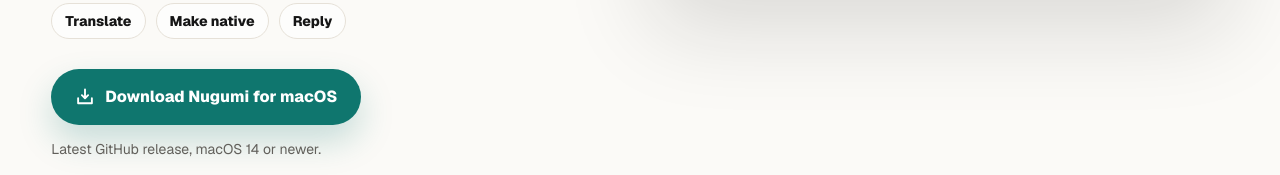
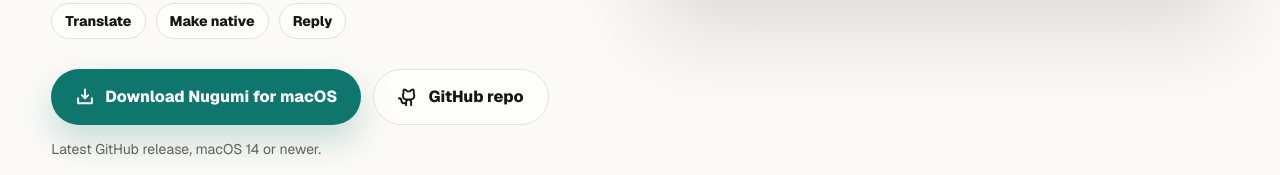
Before and after one commit to ChoiVadim/nugumi-landing, a Next.js app: page / in a window 1280 px wide. Shown: the part 633-808 px from the top of the page. Built offline with nearby package versions, Linux system fonts and the light colour scheme.

Commit message:
Add GitHub repo button

```diff
--- a/src/app/globals.css
+++ b/src/app/globals.css
@@ -124,18 +124,22 @@
   font-weight: 720;
 }
 
-.download-button {
+.cta-row {
+  display: flex;
+  flex-wrap: wrap;
+  gap: 12px;
+  margin-top: 30px;
+}
+
+.download-button,
+.repo-button {
   display: inline-flex;
   align-items: center;
   justify-content: center;
   gap: 10px;
   min-height: 56px;
-  margin-top: 30px;
   padding: 0 24px;
   border-radius: 999px;
-  background: var(--accent);
-  color: #ffffff;
-  box-shadow: 0 16px 34px rgba(15, 118, 110, 0.22);
   font-size: 16px;
   font-weight: 760;
   transition:
@@ -144,12 +148,31 @@
     box-shadow 160ms ease;
 }
 
+.download-button {
+  background: var(--accent);
+  color: #ffffff;
+  box-shadow: 0 16px 34px rgba(15, 118, 110, 0.22);
+}
+
 .download-button:hover {
   background: var(--accent-strong);
   box-shadow: 0 18px 42px rgba(15, 118, 110, 0.28);
 }
 
-.download-button:active {
+.repo-button {
+  border: 1px solid var(--line);
+  background: rgba(255, 255, 255, 0.64);
+  color: var(--foreground);
+}
+
+.repo-button:hover {
+  border-color: #d3cbbd;
+  background: #ffffff;
+  box-shadow: 0 14px 30px rgba(24, 22, 18, 0.08);
+}
+
+.download-button:active,
+.repo-button:active {
   transform: translateY(1px) scale(0.99);
 }
 
@@ -221,7 +244,12 @@
     font-size: clamp(46px, 14vw, 64px);
   }
 
-  .download-button {
+  .cta-row {
+    display: grid;
+  }
+
+  .download-button,
+  .repo-button {
     width: 100%;
   }
 
--- a/src/app/page.tsx
+++ b/src/app/page.tsx
@@ -1,5 +1,9 @@
 import Image from "next/image";
-import { DownloadSimple, PlayCircle } from "@phosphor-icons/react/dist/ssr";
+import {
+  DownloadSimple,
+  GithubLogo,
+  PlayCircle,
+} from "@phosphor-icons/react/dist/ssr";
 
 const YOUTUBE_EMBED_URL = "";
 const actions = ["Translate", "Make native", "Reply"];
@@ -31,10 +35,21 @@
             ))}
           </div>
 
-          <a className="download-button" href="/download">
-            <DownloadSimple size={20} weight="bold" aria-hidden="true" />
-            <span>Download Nugumi for macOS</span>
-          </a>
+          <div className="cta-row">
+            <a className="download-button" href="/download">
+              <DownloadSimple size={20} weight="bold" aria-hidden="true" />
+              <span>Download Nugumi for macOS</span>
+            </a>
+            <a
+              className="repo-button"
+              href="https://github.com/ChoiVadim/nugumi"
+              target="_blank"
+              rel="noreferrer"
+            >
+              <GithubLogo size={20} weight="bold" aria-hidden="true" />
+              <span>GitHub repo</span>
+            </a>
+          </div>
           <p className="download-note">Latest GitHub release, macOS 14 or newer.</p>
         </div>
 
```
